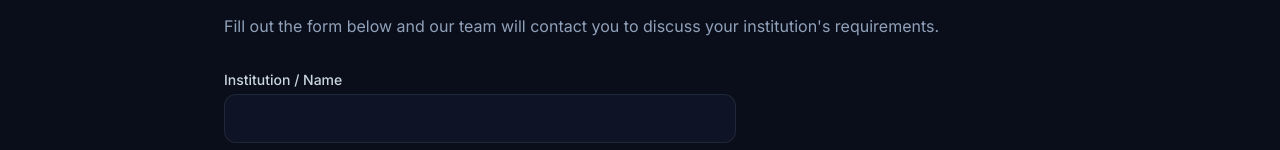
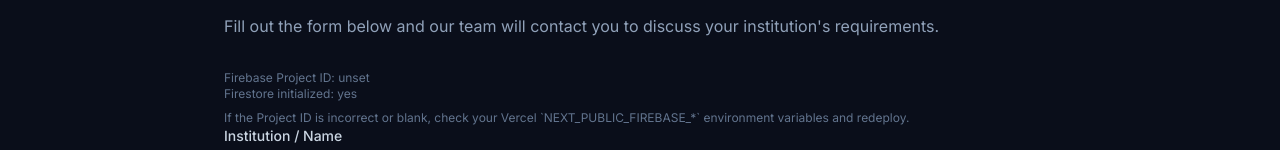
Before and after one commit to sadikmahmudadive/AttendX, a Next.js app: page /contact in a window 1280 px wide. Shown: the part 134-284 px from the top of the page. Built offline with nearby package versions, Linux system fonts and the light colour scheme; no server answers.

Commit message:
Contact: show frontend Firebase project id and Firestore init status for debugging permissions

```diff
--- a/src/app/contact/page.js
+++ b/src/app/contact/page.js
@@ -58,6 +58,14 @@ export default function ContactPage() {
               your institution's requirements.
             </p>
           </AnimatedSection>
+          {/* Debug info to help diagnose Firestore permission issues */}
+          <AnimatedSection delay={0.2}>
+            <div className="mt-6 text-xs text-slate-500">
+              <div>Firebase Project ID: {process.env.NEXT_PUBLIC_FIREBASE_PROJECT_ID || "(not set)"}</div>
+              <div>Firestore initialized: {db ? "yes" : "no"}</div>
+              <div className="mt-2">If the Project ID is incorrect or blank, check your Vercel `NEXT_PUBLIC_FIREBASE_*` environment variables and redeploy.</div>
+            </div>
+          </AnimatedSection>
 
           <AnimatedSection delay={0.1}>
             <form onSubmit={handleSubmit} className="space-y-6 max-w-lg">
```
